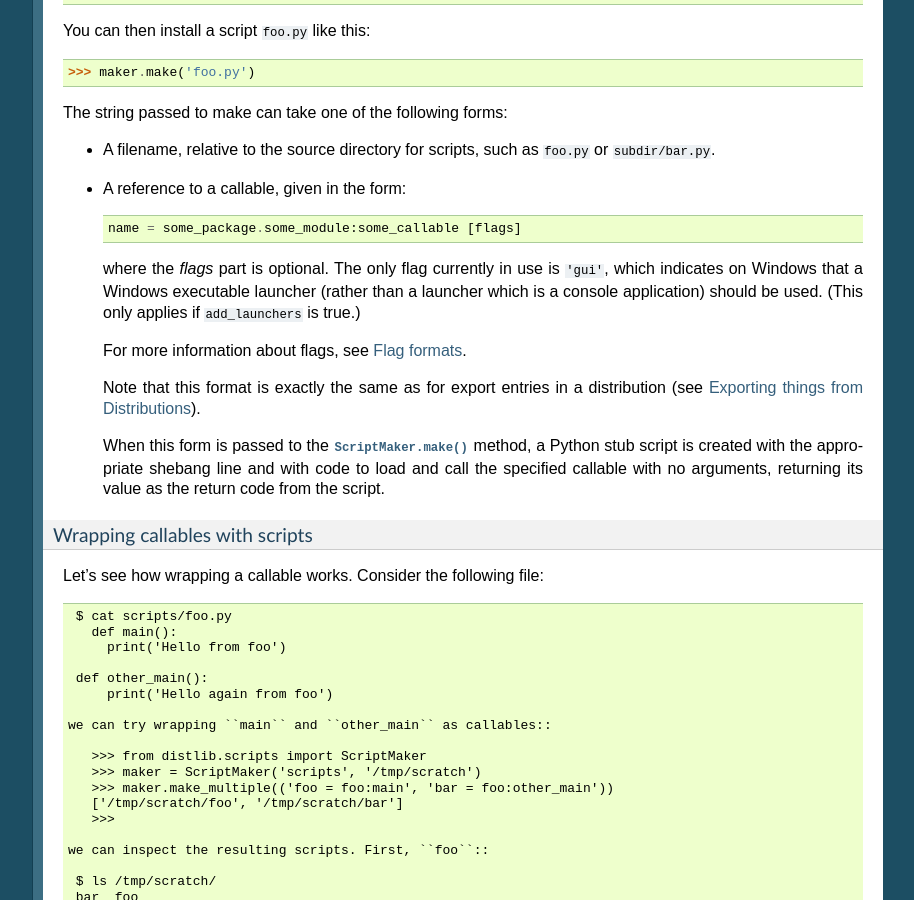
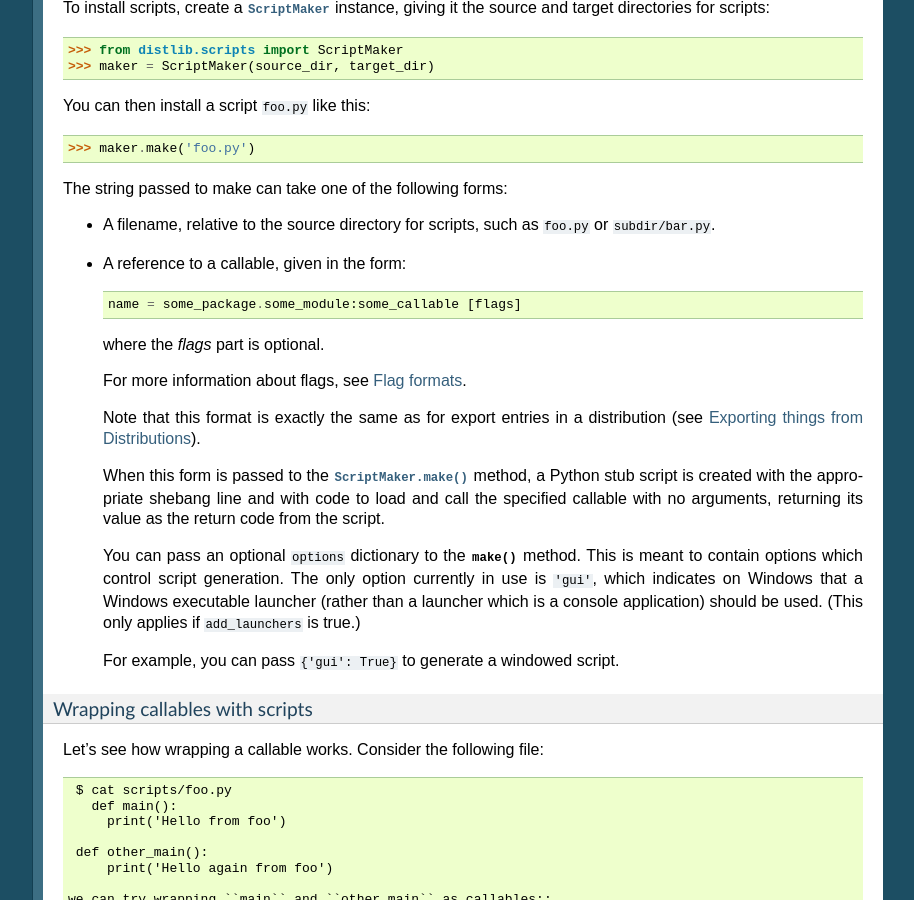
Before and after one commit to pypa/distlib, a Sphinx documentation site: the page built from docs/tutorial.rst, in a window 1280 px wide and 900 px high, scrolled down 14473 px. Shown: the whole window, without its empty margins (187-1101 px from the left). Built offline with Sphinx 7.4.7, drawn with Linux system fonts in a browser that asks for light colours; formulas are drawn with MathJax 3; comment, search, counter and statistics services are not loaded; some of the changed text lies outside the part shown.

Commit message:
Updated documentation.

```diff
--- a/CHANGES.rst
+++ b/CHANGES.rst
@@ -50,6 +50,12 @@ Released: Not yet.
     - Removed code which was only used if docutils was installed. This code
       implemented validation of .rst descriptions, which is not done in
       distlib.
+
+- scripts
+
+    - Changed the interface for script generation options: the ``make`` and
+      ``make_multiple`` methods of ``ScriptMaker`` now take an optional
+      ``options`` dictionary.
 
 - util
 
--- a/docs/tutorial.rst
+++ b/docs/tutorial.rst
@@ -254,6 +254,10 @@ be used for any purpose determined by the distribution author (for example, the
 
 This entry format is used in the :mod:`distlib.scripts` package for installing
 scripts based on Python callables.
+
+.. note:: In :pep:`426`, the ``flags`` value is limited to a single flag
+   representing an extra (optional set of dependencies, for optional features
+   of a distribution).
 
 Distribution dependencies
 ^^^^^^^^^^^^^^^^^^^^^^^^^
@@ -988,20 +992,26 @@ The string passed to make can take one of the following forms:
 
       name = some_package.some_module:some_callable [flags]
 
-  where the *flags* part is optional. The only flag currently in use is
-  ``'gui'``, which indicates on Windows that a Windows executable launcher
-  (rather than a launcher which is a console application) should be used.
-  (This only applies if ``add_launchers`` is true.)
+  where the *flags* part is optional.
 
   For more information about flags, see :ref:`flag-formats`.
 
   Note that this format is exactly the same as for export entries in a
   distribution (see :ref:`dist-exports`).
 
-  When this form is passed to the :meth:`ScriptMaker.make`
-  method, a Python stub script is created with the appropriate shebang line
-  and with code to load and call the specified callable with no arguments,
-  returning its value as the return code from the script.
+  When this form is passed to the :meth:`ScriptMaker.make` method, a Python
+  stub script is created with the appropriate shebang line and with code to
+  load and call the specified callable with no arguments, returning its value
+  as the return code from the script.
+
+  You can pass an optional ``options`` dictionary to the :meth:`make` method.
+  This is meant to contain options which control script generation. The only
+  option currently in use is ``'gui'``, which indicates on Windows that a
+  Windows executable launcher (rather than a launcher which is a console
+  application) should be used. (This only applies if ``add_launchers`` is
+  true.)
+
+  For example, you can pass ``{'gui': True}`` to generate a windowed script.
 
 Wrapping callables with scripts
 ~~~~~~~~~~~~~~~~~~~~~~~~~~~~~~~
@@ -1113,6 +1123,21 @@ To control overwriting of generated scripts this way, you can use the
 :attr:`clobber` attribute of a :class:`ScriptMaker` instance. This is set to
 ``False`` by default, which prevents overwriting; to force overwriting, set it
 to ``True``.
+
+Generating windowed scripts on Windows
+~~~~~~~~~~~~~~~~~~~~~~~~~~~~~~~~~~~~~~
+
+.. index::
+   single: Scripts; windowed
+
+The :meth:`make` and :meth:`make_multiple` methods take an optional second
+``options`` argument, which can be used to control script generation. If
+specified, this should be a dictionary of options. Currently, only the value
+for the ``gui`` key in the dictionary is inspected: if ``True``, it generates
+scripts with ``.pyw`` extensions (rather than ``.py``) and, if
+``add_launchers`` is specified as ``True`` in the :class:`ScriptMaker`
+instance, then (on Windows) a windowed native executable launcher is created
+(otherwise, the native executable launcher will be a console application).
 
 
 Using the version API
```
Also changed, not shown: docs/internals.rst (+9 -3 lines), docs/reference.rst (+14 -8 lines).
